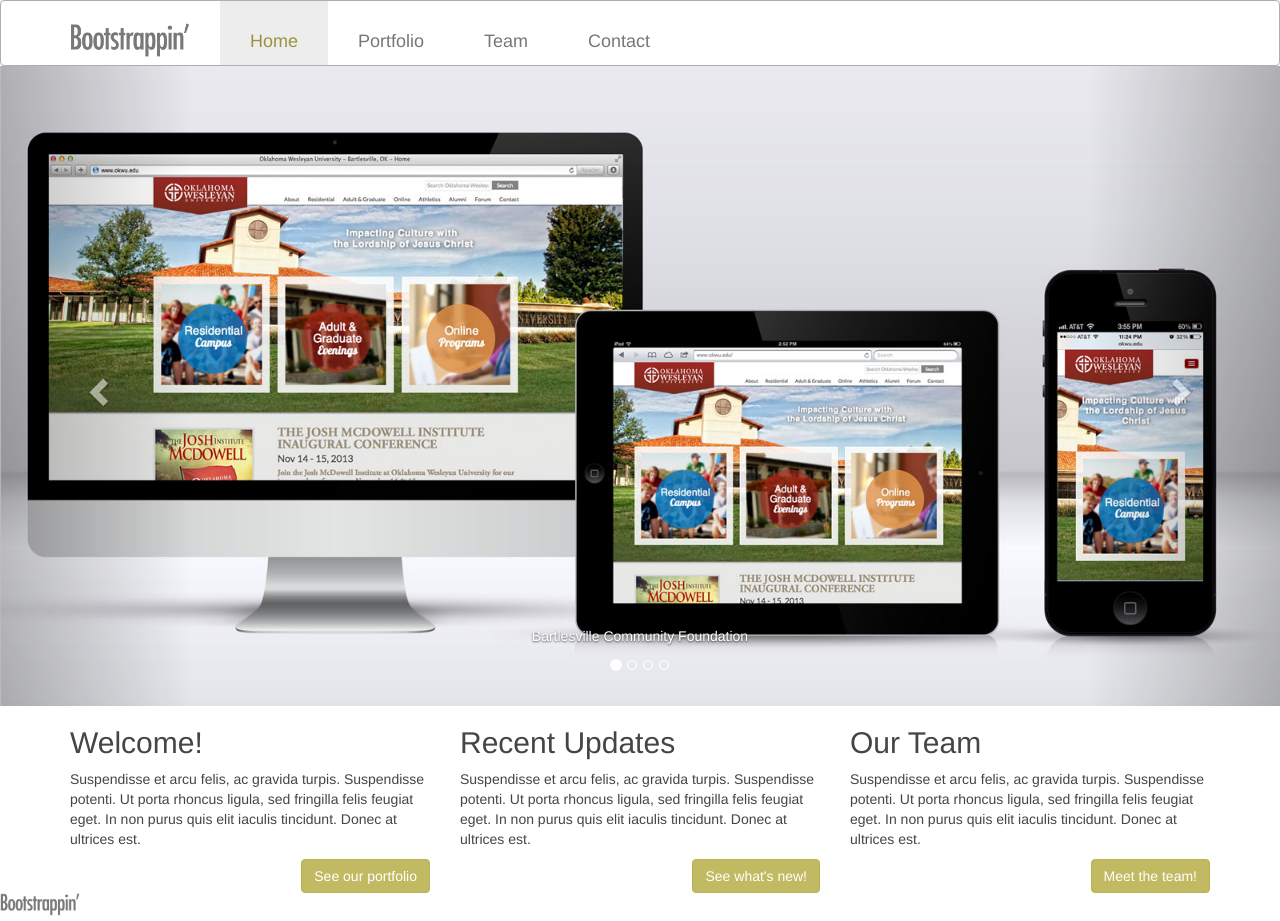
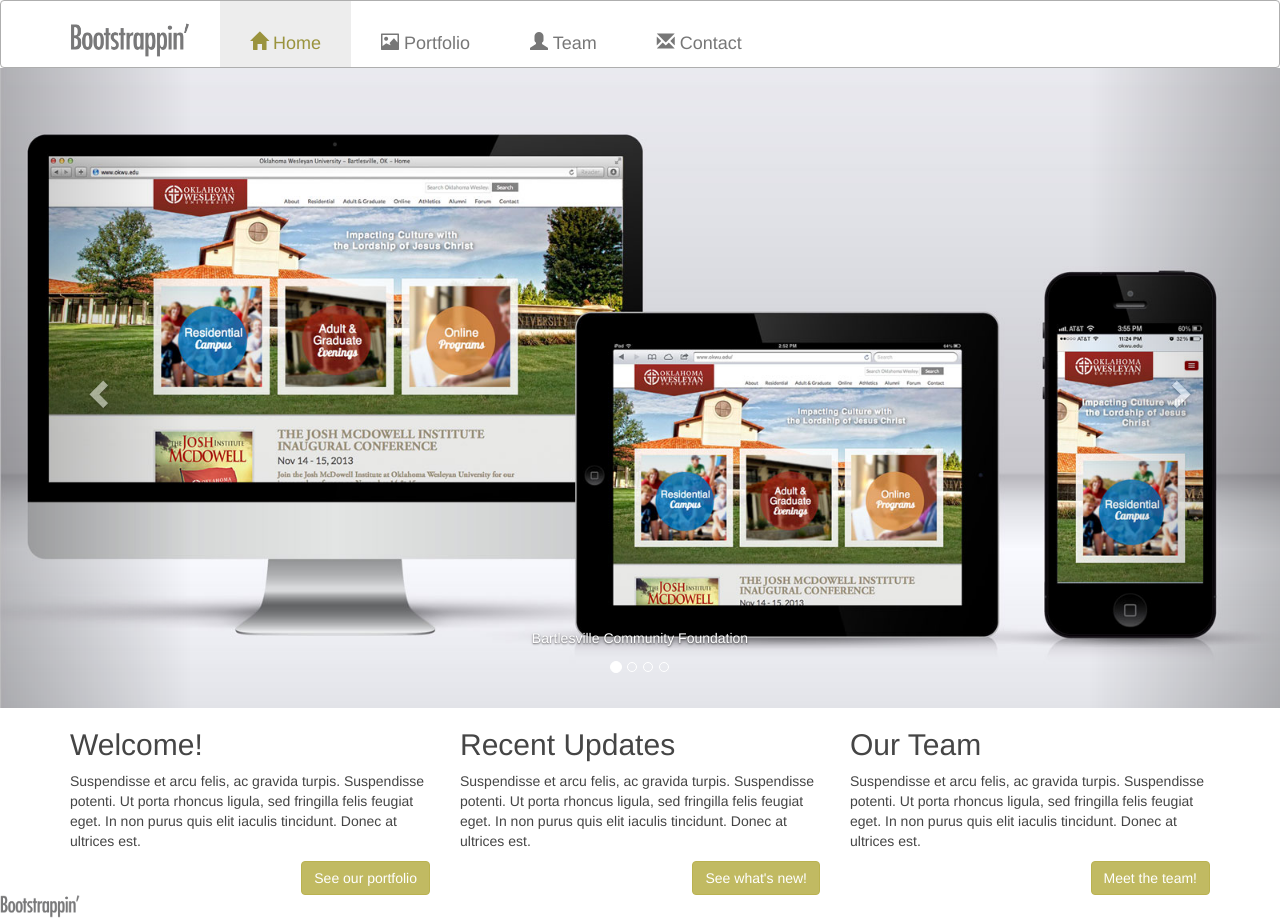
Before and after one commit to JasonMDev/bootstrap-portfolio, a plain HTML site: page index.html in a window 1280 px wide. Shown: the top 921 px of the page. Drawn offline with nearby package versions, Linux system fonts and the light colour scheme.

Commit message:
Added icons for the nav header.

```diff
--- a/index.html
+++ b/index.html
@@ -41,10 +41,18 @@
                 </div>
                 <div class="navbar-collapse collapse">
                   <ul class="nav navbar-nav">
-                    <li class="active"><a href="index.html">Home</a></li>
-                    <li><a href="#">Portfolio</a></li>
-                    <li><a href="#">Team</a></li>
-                    <li><a href="#">Contact</a></li>
+                    <li class="active">
+                        <a href="index.html"><span class="glyphicon glyphicon-home"></span> Home</a>
+                    </li>
+                    <li>
+                        <a href="#"><span class="glyphicon glyphicon-picture"></span> Portfolio</a>
+                    </li>
+                    <li>
+                        <a href="#"><span class="glyphicon glyphicon-user"></span> Team </a>
+                    </li>
+                    <li>
+                        <a href="#"><span class="glyphicon glyphicon-envelope"></span> Contact </a>
+                    </li>
                   </ul>
                 </div><!--/.nav-collapse -->
               </div><!--/.container -->
```
